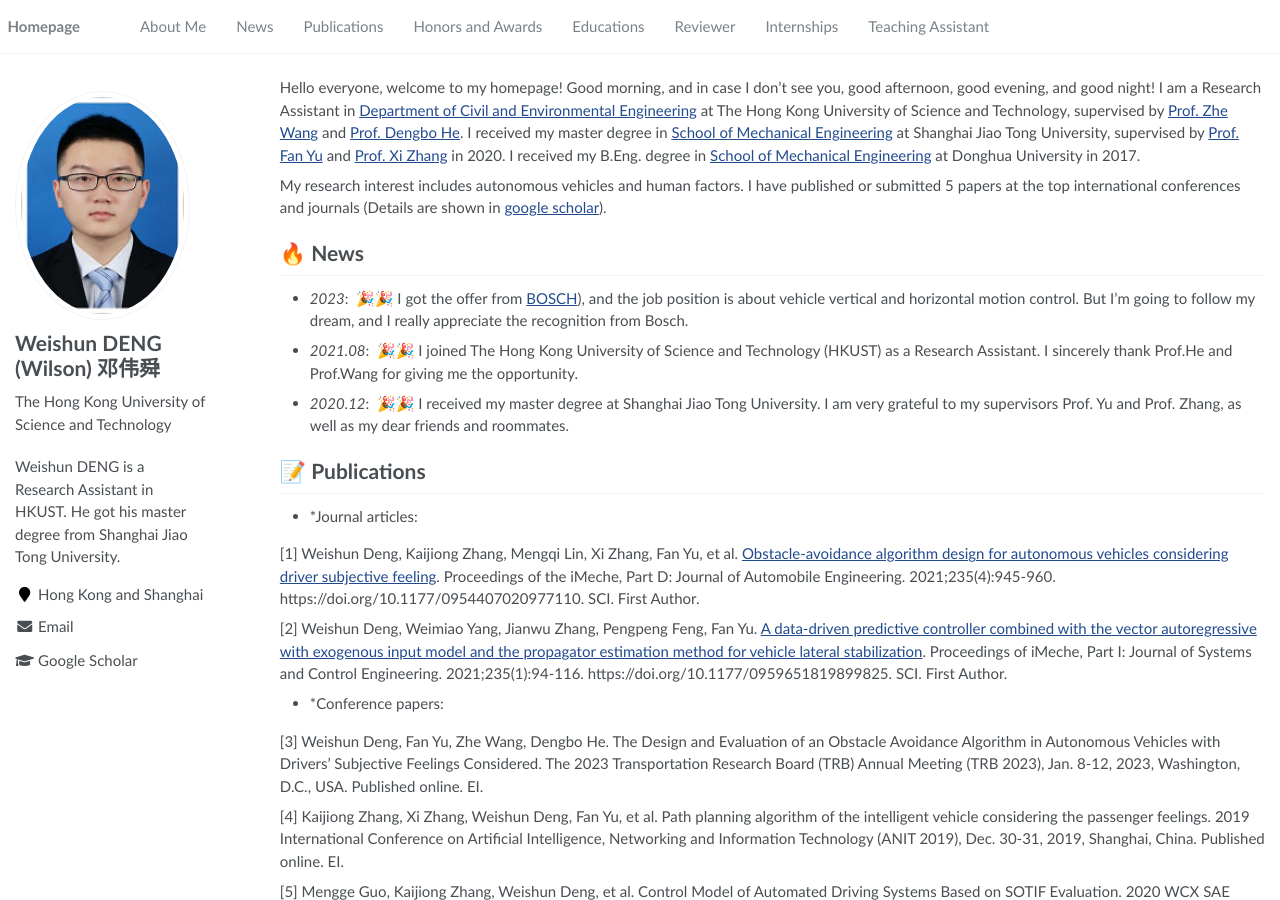
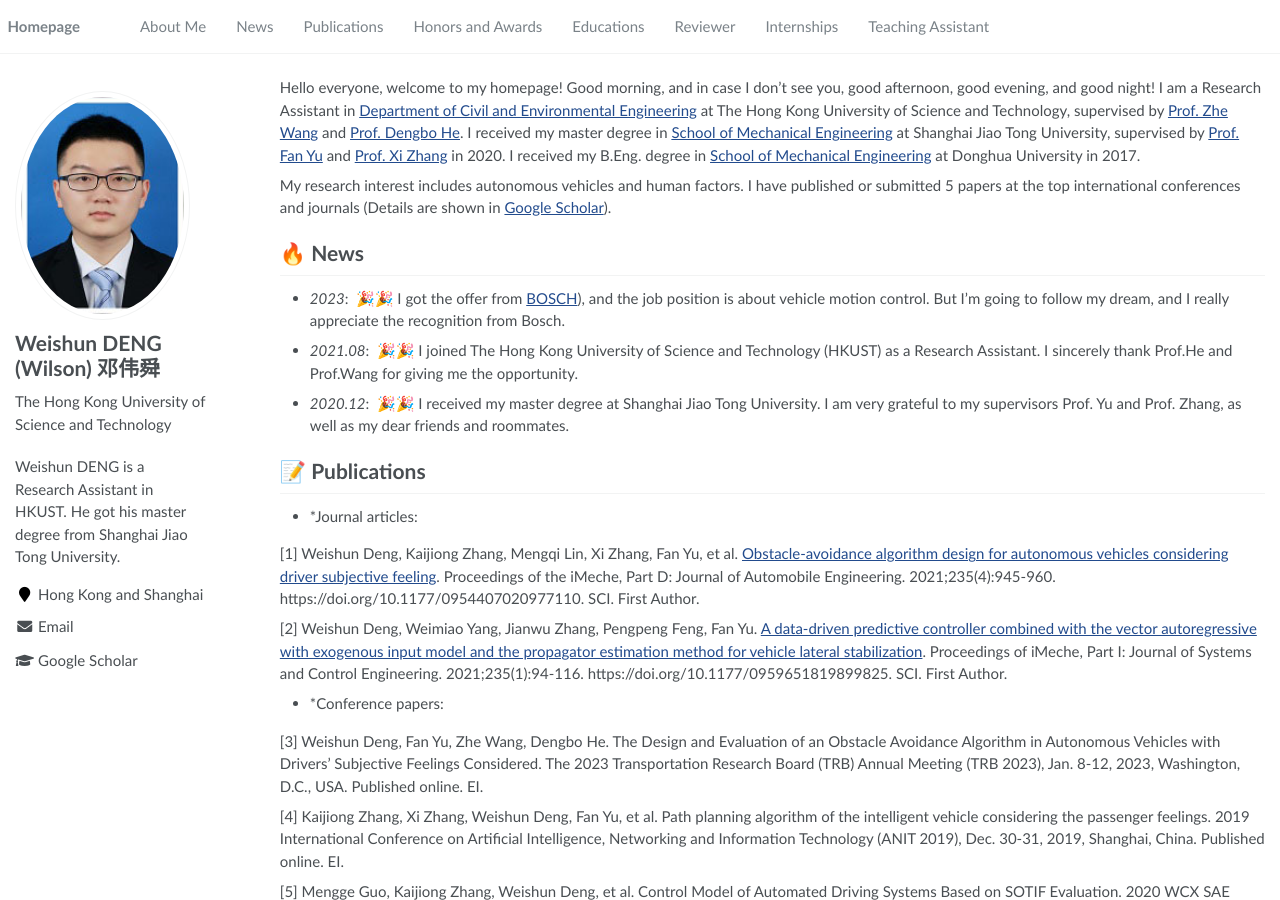
Before and after one commit to RayeRen/acad-homepage.github.io, a Jekyll site: the page built from _pages/about.md, in a window 1280 px wide and 900 px high. Built offline with Jekyll 4.4.1, drawn with Linux system fonts in a browser that asks for light colours.

Commit message:
Update about.md

```diff
--- a/_pages/about.md
+++ b/_pages/about.md
@@ -20,11 +20,11 @@
 Hello everyone, welcome to my homepage! Good morning, and in case I don't see you, good afternoon, good evening, and good night!
 I am a Research Assistant in [Department of Civil and Environmental Engineering](https://www.ce.ust.hk//) at The Hong Kong University of Science and Technology, supervised by [Prof. Zhe Wang](https://facultyprofiles.hkust.edu.hk/profiles.php?profile=walter-zhe-wang-cezhewang//) and [Prof. Dengbo He](https://seng.hkust.edu.hk/about/people/faculty/dengbo-he). I received my master degree in [School of Mechanical Engineering](https://me.sjtu.edu.cn//) at Shanghai Jiao Tong University, supervised by [Prof. Fan Yu](https://www.baidu.com/link?url=Fov8hSfLaPDQ8bdhpKv2Dq4Vdo1AvnibWXX0HnZl45Mnl9zWvRgpkaB6qnIOThfpm51qD0dy2d0Q5j40w4IcKBnFXNLq7aneEYs7TxerjF3&wd=&eqid=efadda3d00195d7000000006630b2f86) and [Prof. Xi Zhang](https://me.sjtu.edu.cn/teacher_directory1/zhangxi.html//) in 2020. I received my B.Eng. degree in [School of Mechanical Engineering](https://meccol.dhu.edu.cn//) at Donghua University in 2017.
 
-My research interest includes autonomous vehicles and human factors. I have published or submitted 5 papers at the top international conferences and journals (Details are shown in [google scholar](https://scholar.google.com/citations?user=LWC2XQEAAAAJ//)).
+My research interest includes autonomous vehicles and human factors. I have published or submitted 5 papers at the top international conferences and journals (Details are shown in [Google Scholar](https://scholar.google.com/citations?user=LWC2XQEAAAAJ//)).
 
 
 # 🔥 News
-- *2023*: &nbsp;🎉🎉 I got the offer from [BOSCH](https://www.bosch.com.cn/en/)), and the job position is about vehicle vertical and horizontal motion control. But I'm going to follow my dream, and I really appreciate the recognition from Bosch.
+- *2023*: &nbsp;🎉🎉 I got the offer from [BOSCH](https://www.bosch.com.cn/en/)), and the job position is about vehicle motion control. But I'm going to follow my dream, and I really appreciate the recognition from Bosch.
 
 - *2021.08*: &nbsp;🎉🎉 I joined The Hong Kong University of Science and Technology (HKUST) as a Research Assistant. I sincerely thank Prof.He and Prof.Wang for giving me the opportunity.
 
```
